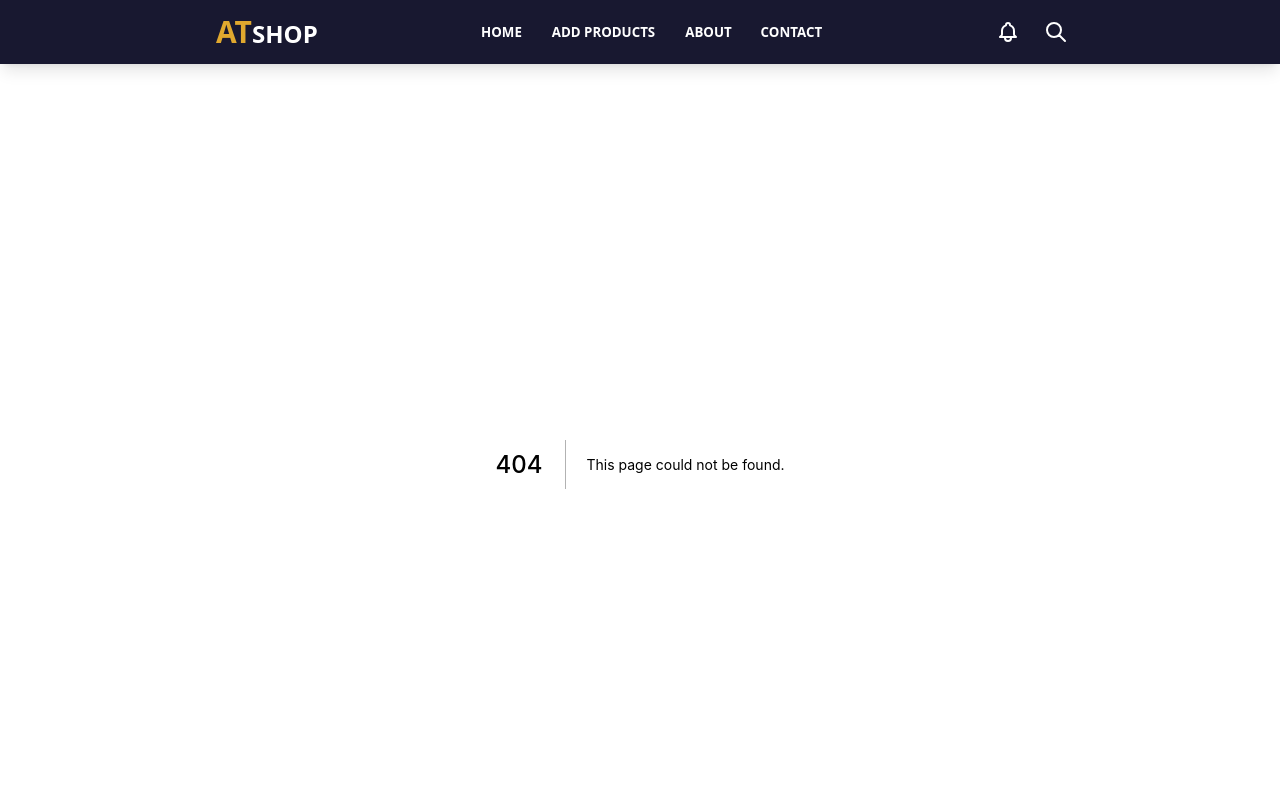
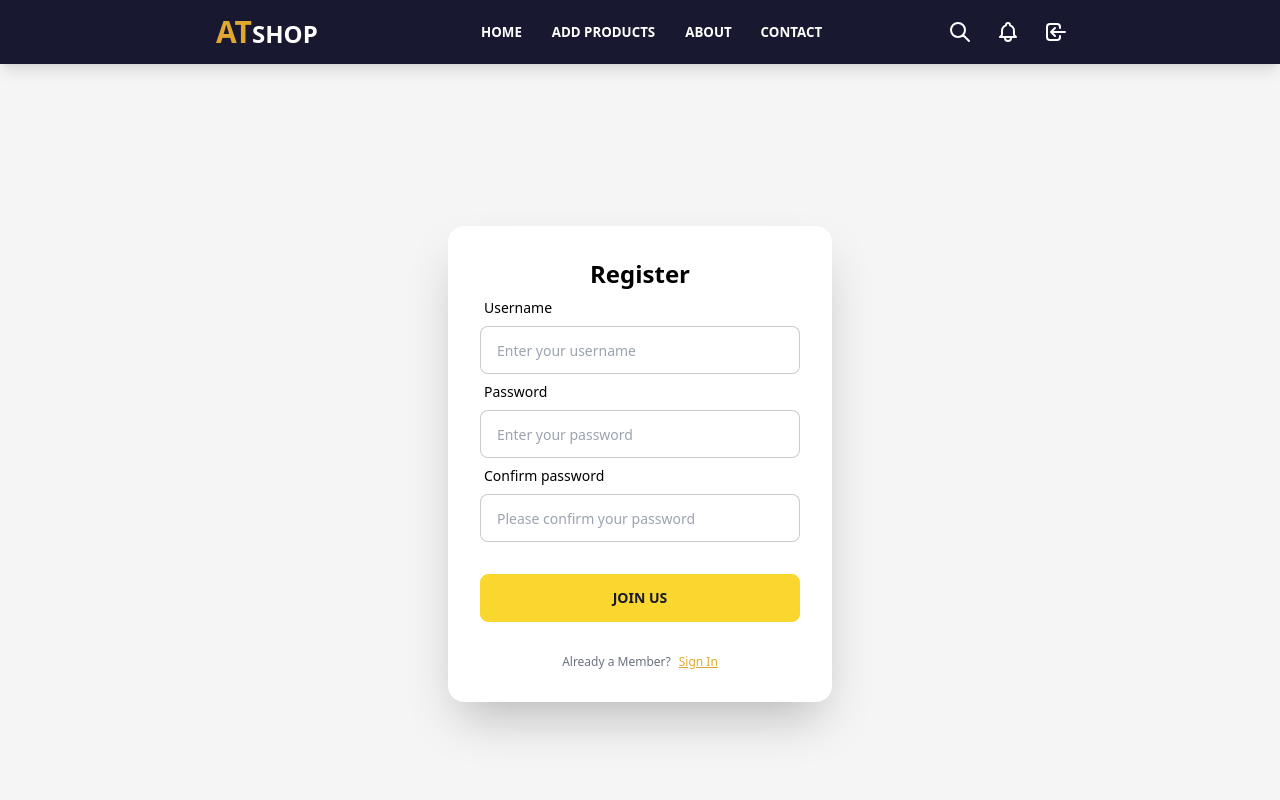
Before and after one commit to PhumiphatAtom/next-crud, a Next.js app: page /register.jsx in a window 1280 px wide. Before the commit this address had no page. Shown: the top 800 px of the page. Built offline with nearby package versions, Linux system fonts and the light colour scheme.

Commit message:
login connect api

```diff
--- a/package.json
+++ b/package.json
@@ -10,8 +10,10 @@
     "@tailwindcss/line-clamp": "^0.3.1",
     "axios": "^0.24.0",
     "daisyui": "^1.22.2",
+    "jsonwebtoken": "^8.5.1",
     "next": "latest",
     "react": "^17.0.2",
+    "react-cookie": "^4.1.1",
     "react-dom": "^17.0.2",
     "react-hook-form": "^7.24.2",
     "yup": "^0.32.11"
--- /dev/null
+++ b/src/api/user.api.js
@@ -0,0 +1,11 @@
+import axios from "./api.config";
+
+export async function register(data) {
+  const res = await axios.post("/register", data);
+  return res.data;
+}
+
+export async function login(data){
+  const res = await axios.post("/login", data);
+  return res.data;
+}
--- a/src/components/Navbar.jsx
+++ b/src/components/Navbar.jsx
@@ -42,7 +42,7 @@ function Header() {
                 strokeLinecap="round"
                 strokeLinejoin="round"
                 strokeWidth={2}
-                d="M15 17h5l-1.405-1.405A2.032 2.032 0 0118 14.158V11a6.002 6.002 0 00-4-5.659V5a2 2 0 10-4 0v.341C7.67 6.165 6 8.388 6 11v3.159c0 .538-.214 1.055-.595 1.436L4 17h5m6 0v1a3 3 0 11-6 0v-1m6 0H9"
+                d="M21 21l-6-6m2-5a7 7 0 11-14 0 7 7 0 0114 0z"
               />
             </svg>
           </button>
@@ -57,10 +57,28 @@ function Header() {
                 strokeLinecap="round"
                 strokeLinejoin="round"
                 strokeWidth={2}
-                d="M21 21l-6-6m2-5a7 7 0 11-14 0 7 7 0 0114 0z"
+                d="M15 17h5l-1.405-1.405A2.032 2.032 0 0118 14.158V11a6.002 6.002 0 00-4-5.659V5a2 2 0 10-4 0v.341C7.67 6.165 6 8.388 6 11v3.159c0 .538-.214 1.055-.595 1.436L4 17h5m6 0v1a3 3 0 11-6 0v-1m6 0H9"
               />
             </svg>
           </button>
+          <NextLink href={"/login"}>
+          <button className="btn btn-square btn-ghost">
+            <svg
+              xmlns="http://www.w3.org/2000/svg"
+              className="h-6 w-6"
+              fill="none"
+              viewBox="0 0 24 24"
+              stroke="currentColor"
+            >
+              <path
+                strokeLinecap="round"
+                strokeLinejoin="round"
+                strokeWidth={2}
+                d="M11 16l-4-4m0 0l4-4m-4 4h14m-5 4v1a3 3 0 01-3 3H6a3 3 0 01-3-3V7a3 3 0 013-3h7a3 3 0 013 3v1"
+              />
+            </svg>
+          </button>
+          </NextLink>
         </div>
       </div>
     </div>
--- a/src/pages/_app.jsx
+++ b/src/pages/_app.jsx
@@ -1,11 +1,14 @@
 import "../../styles/globals.css";
 
 import Layout from "../components/layout";
+import { CookiesProvider } from "react-cookie";
 
 export default function MyApp({ Component, pageProps }) {
   return (
-    <Layout>
-      <Component {...pageProps} />
-    </Layout>
+    <CookiesProvider>
+      <Layout>
+        <Component {...pageProps} />
+      </Layout>
+    </CookiesProvider>
   );
 }
--- a/src/pages/login/index.jsx
+++ b/src/pages/login/index.jsx
@@ -1,13 +1,44 @@
 import React from "react";
+import NextLink from "next/link";
+import { useRouter } from "next/router";
+import { useForm } from "react-hook-form";
+import { yupResolver } from "@hookform/resolvers/yup";
+import { loginSchema } from "../../schemas/login.schema";
+import * as userApi from "../../api/user.api";
+import jwt from "jsonwebtoken";
+import { useCookies } from "react-cookie";
 
 function Login() {
+  const router = useRouter();
+  const [cookies, setCookie] = useCookies(["token", "user"]);
+
+  const {
+    register,
+    handleSubmit,
+    formState: { errors },
+  } = useForm({ resolver: yupResolver(loginSchema) });
+
+  async function submitLogin(data) {
+    const res = await userApi.login(data);
+    if (res.statusCode !== 200) {
+      alert(res.message);
+    } else {
+      const token = res.data.token;
+      const decoded = jwt.decode(token);
+      setCookie("token", token, { path: "/" });
+      setCookie("user", decoded, { path: "/" });
+      // console.log(res.data.token);
+      router.push("/products");
+    }
+  }
+
   return (
     <div>
       <div className="hero min-h-screen bg-base-200">
         <div className="flex-col justify-center hero-content lg:flex-row">
           <div className="text-center lg:text-left">
-            <h1 className="mb-5 text-5xl font-bold">Hello there</h1>
-            <p className="mb-5">
+            <h1 className="mb-5 text-5xl font-bold">Welcome</h1>
+            <p className="mb-5 w-10/12">
               Provident cupiditate voluptatem et in. Quaerat fugiat ut assumenda
               excepturi exercitationem quasi. In deleniti eaque aut repudiandae
               et a id nisi.
@@ -15,39 +46,64 @@ function Login() {
           </div>
           <div className="card flex-shrink-0 w-full max-w-sm shadow-2xl bg-base-100">
             <div className="card-body">
+              <form onSubmit={handleSubmit(submitLogin)}>
+                <div className="font-semibold text-xl mx-auto">
+                  YOUR ACCOUNT FOR
+                </div>
+                <div className="font-semibold text-xl mx-auto">
+                  EVERYTHING ATSHOP
+                </div>
                 <div className="form-control">
                   <label className="label">
                     <span className="label-text">Email</span>
                   </label>
                   <input
+                    {...register("username")}
                     type="text"
-                  placeholder="email"
+                    placeholder="username"
                     className="input input-bordered"
                   />
+                  {errors.username && (
+                    <label className="label">
+                      <span className="label-text-alt text-error font-bold">
+                        {errors.username?.message}
+                      </span>
+                    </label>
+                  )}
                 </div>
                 <div className="form-control">
                   <label className="label">
                     <span className="label-text">Password</span>
                   </label>
                   <input
-                  type="text"
+                    {...register("password")}
+                    type="password"
                     placeholder="password"
                     className="input input-bordered"
                   />
+                  {errors.password && (
                     <label className="label">
-                  <a href="#" className="label-text-alt">
-                    Forgot password?
-                  </a>
+                      <span className="label-text-alt text-error font-bold">
+                        {errors.username?.message}
+                      </span>
                     </label>
+                  )}
                 </div>
-              <div className="form-control mt-6">
-                <input
-                  type="button"
-                  defaultValue="Login"
-                  className="btn btn-primary"
-                />
+                <div className="form-control">
+                  <button className="btn btn-primary mt-8 mb-2" type="submit">
+                    Login
+                  </button>
                 </div>
-              <div class="divider">OR</div>
+              </form>
+              <div className="text-xs">
+                <div className="divider">OR</div>
+                <span className="text-gray-500 flex justify-center">
+                  Not a Member?
+                  <NextLink href={"/register"}>
+                    <a className="link link-secondary pl-2">Join Us.</a>
+                  </NextLink>
+                </span>
+              </div>
             </div>
           </div>
         </div>
--- /dev/null
+++ b/src/pages/register.jsx/index.jsx
@@ -0,0 +1,105 @@
+import { yupResolver } from "@hookform/resolvers/yup";
+import { useRouter } from "next/router";
+import React from "react";
+import { useForm } from "react-hook-form";
+import * as userApi from "../../api/user.api";
+import { schema } from "../../schemas/register.schema";
+import NextLink from "next/link";
+
+function Register() {
+  const router = useRouter();
+
+  const {
+    register,
+    handleSubmit,
+    formState: { errors },
+  } = useForm({ resolver: yupResolver(schema) });
+
+  async function submit(data) {
+    const res = await userApi.register(data);
+    router.push("/login");
+  }
+
+  return (
+    <div>
+      <div className="hero min-h-screen bg-base-200">
+        <div className="card flex-shrink-0 w-full max-w-sm shadow-2xl bg-base-100">
+          <div className="card-body">
+            <div className="font-bold text-2xl mx-auto">Register</div>
+            <form onSubmit={handleSubmit(submit)}>
+              <div className="form-control">
+                <label className="label">
+                  <span className="label-text">Username</span>
+                </label>
+                <input
+                  {...register("username")}
+                  type="text"
+                  placeholder="Enter your username"
+                  className="input input-bordered"
+                />
+                {errors.username && (
+                  <label className="label">
+                    <span className="label-text-alt text-error font-bold">
+                      {errors.username?.message}
+                    </span>
+                  </label>
+                )}
+              </div>
+              <div className="form-control">
+                <label className="label">
+                  <span className="label-text">Password</span>
+                </label>
+                <input
+                  {...register("password")}
+                  type="password"
+                  placeholder="Enter your password"
+                  className="input input-bordered"
+                />
+                {errors.password && (
+                  <label className="label">
+                    <span className="label-text-alt text-error font-bold">
+                      {errors.password?.message}
+                    </span>
+                  </label>
+                )}
+              </div>
+              <div className="form-control">
+                <label className="label">
+                  <span className="label-text">Confirm password</span>
+                </label>
+                <input
+                  {...register("confirmPassword")}
+                  type="password"
+                  placeholder="Please confirm your password"
+                  className="input input-bordered"
+                />
+                {errors.confirmPassword && (
+                  <label className="label">
+                    <span className="label-text-alt text-error font-bold">
+                      {errors.confirmPassword?.message}
+                    </span>
+                  </label>
+                )}
+              </div>
+              <div className="form-control">
+                <button className="btn btn-primary my-8" type="submit">
+                  Join us
+                </button>
+              </div>
+              <div className="text-xs">
+                <span className="text-gray-500 flex justify-center">
+                  Already a Member?
+                  <NextLink href={"/login"}>
+                    <a className="link link-secondary pl-2">Sign In</a>
+                  </NextLink>
+                </span>
+              </div>
+            </form>
+          </div>
+        </div>
+      </div>
+    </div>
+  );
+}
+
+export default Register;
--- /dev/null
+++ b/src/schemas/login.schema.js
@@ -0,0 +1,8 @@
+import * as yup from "yup";
+
+export const loginSchema = yup
+  .object({
+    username: yup.string().required(),
+    password: yup.string().required(),
+  })
+  .required();
--- /dev/null
+++ b/src/schemas/register.schema.js
@@ -0,0 +1,12 @@
+import * as yup from "yup";
+
+export const schema = yup
+  .object({
+    username: yup.string().required(),
+    password: yup.string().required(),
+    confirmPassword: yup
+      .string()
+      .oneOf([yup.ref("password"), null], "Passwords must match")
+      .required(),
+  })
+  .required();
```
Also changed, not shown: src/pages/index.jsx (+5 -5 lines), 1 other file (tests, documents, lock files or other folders). Lines whose indentation alone changed are shown as unchanged.
